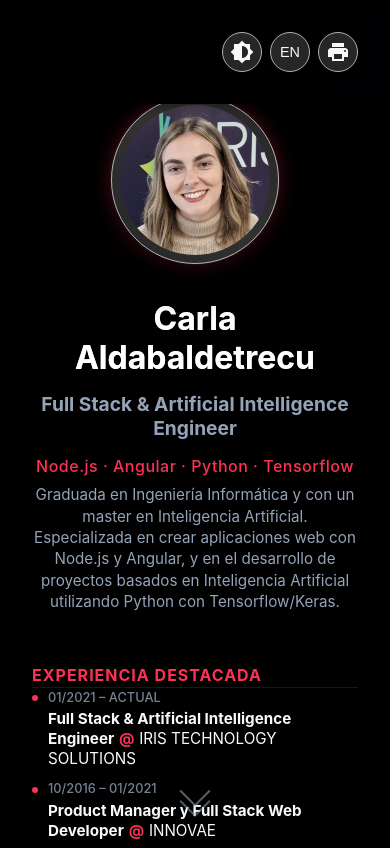
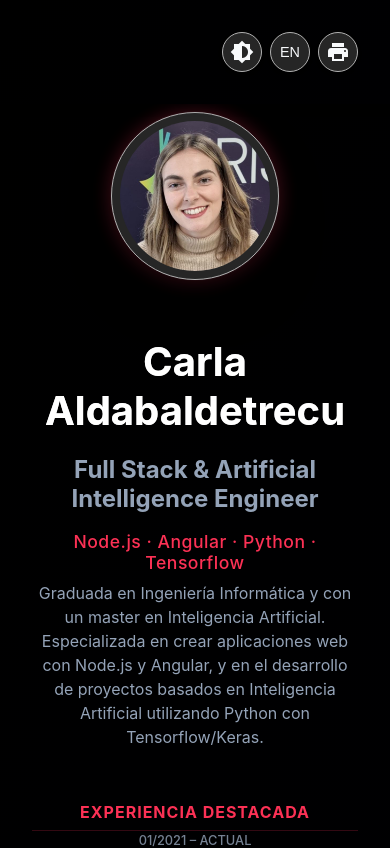
Before and after one commit to carlaAL/cv, an Angular app: page / in a window 390 px wide. Shown: the top 848 px of the page. Built offline with nearby package versions, Linux system fonts and the light colour scheme.

Commit message:
final touches

```diff
--- a/src/app/sections/certifications/certifications.scss
+++ b/src/app/sections/certifications/certifications.scss
@@ -136,7 +136,7 @@
       padding-left: 0 !important;
 
       .timeline-item {
-        margin-bottom: 1rem !important;
+        margin-bottom: 0.5rem !important;
         padding: 0 !important;
 
         &::before {
--- a/src/app/sections/education/education.scss
+++ b/src/app/sections/education/education.scss
@@ -136,7 +136,7 @@
       padding-left: 0 !important;
 
       .timeline-item {
-        margin-bottom: 1rem !important;
+        margin-bottom: 0.5rem !important;
         padding: 0 !important;
 
         &::before {
--- a/src/app/sections/experience/experience.scss
+++ b/src/app/sections/experience/experience.scss
@@ -1,10 +1,18 @@
 :host {
   display: block;
   background: #323232;
+
+  @media print {
+    background: none !important;
+  }
 }
 
 :host-context(body.light) {
   background: #f0f9ff;
+
+  @media print {
+    background: none !important;
+  }
 }
 
 .experience {
@@ -147,7 +155,7 @@
       padding-left: 0 !important;
 
       .timeline-item {
-        margin-bottom: 1rem !important;
+        margin-bottom: 0.5rem !important;
         padding: 0 !important;
 
         &::before {
--- a/src/app/sections/hero/hero.scss
+++ b/src/app/sections/hero/hero.scss
@@ -1,11 +1,12 @@
 .hero {
+  position: relative;
   min-height: 100vh;
   display: flex;
-  align-items: center;
-  justify-content: center;
+  flex-direction: column;
   background: linear-gradient(120deg, #000000, #000002);
   color: white;
-  padding: 2rem;
+  padding: 7rem 2rem;
+  box-sizing: border-box;
 
   .hero-content {
     display: flex;
@@ -13,7 +14,7 @@
     gap: 3rem;
     max-width: 1200px;
     width: 100%;
-    margin: 0 auto;
+    margin: auto;
   }
 
   .hero-text {
@@ -62,7 +63,6 @@
       border-radius: 50%;
       padding: 8px;
       background: var(--surface);
-      backdrop-filter: blur(10px);
       border: 1px solid var(--border);
       box-shadow:
         0 25px 50px -12px rgba(0, 0, 0, 0.5),
@@ -145,29 +145,34 @@
     background: none !important;
     min-height: auto !important;
     height: auto !important;
-    padding: 0 !important;
-    margin-bottom: 1rem !important;
+    padding: 0 0 1rem 0 !important;
+    margin: 0 0 0.5rem 0 !important;
     display: block !important;
     text-align: left !important;
-    border-bottom: 2px solid black;
-    padding-bottom: 1rem !important;
+    border-bottom: 1px solid #ddd;
+
+    .scroll-indicator {
+      display: none !important;
+    }
 
     .hero-content {
       display: flex !important;
       flex-direction: row !important;
       align-items: flex-start;
-      gap: 2rem;
+      gap: 1.5rem;
+      margin: 0 !important;
     }
 
     .hero-image {
       display: block;
-      flex: 0 0 100px;
+      flex: 0 0 80px;
+      margin: 0 !important;
 
       .image-wrapper {
-        width: 100px;
-        height: 100px;
-        border: 1px solid var(--border);
-        padding: 5px;
+        width: 80px;
+        height: 80px;
+        border: none;
+        padding: 0;
         background: none;
         backdrop-filter: none;
         box-shadow: none;
@@ -186,41 +191,59 @@
 
     .hero-text {
       flex: 1;
+      text-align: left;
     }
 
     h1 {
       color: black !important;
-      font-size: 2rem !important;
+      font-size: 1.8rem !important;
       margin: 0 !important;
+      text-align: left !important;
       -webkit-text-fill-color: initial !important;
     }
 
     h2 {
       color: #333 !important;
-      font-size: 1.2rem !important;
-      margin: 0.25rem 0 !important;
+      font-size: 1.1rem !important;
+      margin: 0.1rem 0 !important;
+      text-align: left !important;
       border: none;
     }
 
+    h3.especialization {
+      text-align: left !important;
+      margin-bottom: 0.5rem !important;
+      font-size: 0.95rem !important;
+      color: #444 !important;
+    }
+
     .summary-text {
-      color: #666 !important;
+      color: #222 !important;
       font-size: 0.9rem !important;
-      margin-bottom: 1rem !important;
+      line-height: 1.3 !important;
+      margin-bottom: 0.5rem !important;
+      text-align: left !important;
+      page-break-after: avoid !important;
+      break-after: avoid !important;
     }
 
     .hero-highlights {
-        margin-top: 1rem !important;
+      margin-top: 0.5rem !important;
       gap: 1rem !important;
+      display: flex !important;
+      flex-direction: row !important;
 
       h4 {
-          font-size: 0.9rem !important;
-          margin-bottom: 0.3rem !important;
+        font-size: 0.85rem !important;
+        margin-bottom: 0.2rem !important;
         color: black !important;
-          border-bottom: 1px solid #ccc !important;
+        border-bottom: 1px solid #eee !important;
+        text-align: left !important;
       }
 
       .highlight-item {
-          margin-bottom: 0.4rem !important;
+        margin-bottom: 0.2rem !important;
+        text-align: left !important;
 
         .period {
           font-size: 0.7rem !important;
@@ -230,6 +253,7 @@
         .title {
           font-size: 0.8rem !important;
           color: black !important;
+          line-height: 1.2 !important;
 
           .at { color: #555 !important; }
         }
@@ -245,7 +269,7 @@
 
     @media (max-width: 768px) {
       grid-template-columns: 1fr;
-      gap: 1.5rem;
+      gap: 0.5rem;
       margin-top: 1.5rem;
     }
 
@@ -305,73 +329,6 @@
     }
   }
 
-  @media (max-width: 992px) {
-    padding-top: 6rem;
-
-    .hero-content {
-      flex-direction: column;
-      text-align: center;
-      gap: 1.5rem;
-      align-items: center;
-    }
-
-    .hero-text {
-      text-align: center;
-
-      h1 {
-        font-size: 2rem;
-        margin-bottom: 0.2rem;
-        text-align: center;
-      }
-      h2 {
-        font-size: 1.2rem;
-        margin-bottom: 0.2rem;
-        text-align: center;
-      }
-      h3.especialization {
-        font-size: 1rem;
-        margin-bottom: 0.5rem;
-        text-align: center;
-      }
-      .summary-text {
-        color: var(--text-secondary);
-        font-size: 0.95rem;
-        line-height: 1.4;
-        text-align: center;
-      }
-
-      .hero-highlights {
-        margin-top: 2rem;
-        display: flex;
-        flex-direction: column;
-        gap: 1.5rem;
-      }
-    }
-
-    .hero-image {
-      display: flex;
-      justify-content: center;
-      width: 100%;
-      margin-bottom: -1rem;
-    }
-
-    .image-wrapper {
-      width: 120px;
-      height: 120px;
-      margin: 0 auto;
-      animation: none !important;
-      transform: none !important;
-
-      &:hover {
-        transform: none !important;
-      }
-    }
-  }
-
-  .print-only-links {
-    display: none;
-  }
-
   .scroll-indicator {
     position: absolute;
     bottom: 2rem;
@@ -402,6 +359,93 @@
         margin-top: -10px;
       }
     }
+  }
+
+  @media (max-width: 992px) {
+    .hero-content {
+      flex-direction: column;
+      text-align: center;
+      gap: 1.5rem;
+      align-items: center;
+    }
+
+    .hero-text {
+      text-align: center;
+      width: 100%;
+
+      h1 {
+        font-size: 2.5rem;
+        margin-bottom: 0.2rem;
+        text-align: center;
+      }
+      h2 {
+        font-size: 1.5rem;
+        margin-bottom: 0.2rem;
+        text-align: center;
+      }
+      h3.especialization {
+        font-size: 1.1rem;
+        margin-bottom: 0.5rem;
+        text-align: center;
+      }
+      .summary-text {
+        color: var(--text-secondary);
+        font-size: 1rem;
+        line-height: 1.5;
+        text-align: center;
+        max-width: 600px;
+        margin: 0 auto;
+      }
+
+      .hero-highlights {
+        margin-top: 2rem;
+        display: grid;
+        grid-template-columns: 1fr;
+        gap: 1.5rem;
+        width: 100%;
+        max-width: 600px;
+        margin-left: auto;
+        margin-right: auto;
+
+        h4 {
+          text-align: center;
+          padding-bottom: 0.5rem;
+        }
+
+        .highlight-item {
+          text-align: center;
+          padding-left: 0;
+
+          &::before {
+            display: none;
+          }
+        }
+      }
+    }
+
+    .hero-image {
+      display: flex;
+      justify-content: center;
+      width: 100%;
+      margin-bottom: 0;
+    }
+
+    .image-wrapper {
+      width: 150px;
+      height: 150px;
+      margin: 0 auto;
+      animation: none !important;
+      transform: none !important;
+
+      &:hover {
+        transform: none !important;
+      }
+    }
+
+  }
+
+  .print-only-links {
+    display: none;
   }
 
   @keyframes chevron-pulse {
--- a/src/app/sections/projects/projects.scss
+++ b/src/app/sections/projects/projects.scss
@@ -136,7 +136,7 @@
       padding-left: 0 !important;
 
       .timeline-item {
-        margin-bottom: 1rem !important;
+        margin-bottom: 0.5rem !important;
         padding: 0 !important;
 
         &::before {
--- a/src/app/sections/skills/skills.scss
+++ b/src/app/sections/skills/skills.scss
@@ -1,10 +1,18 @@
 :host {
   display: block;
   background: #323232;
+
+  @media print {
+    background: none !important;
+  }
 }
 
 :host-context(body.light) {
   background: #f0f9ff;
+
+  @media print {
+    background: none !important;
+  }
 }
 
 .skills {
@@ -60,10 +68,11 @@
       gap: 0.5rem !important;
 
       .skill-item {
-        border: 1px solid #ccc !important;
-        padding: 0.25rem 0.5rem !important;
+        border: 1px solid #ddd !important;
+        padding: 0.1rem 0.4rem !important;
         background: none !important;
-        color: black !important;
+        color: #333 !important;
+        font-size: 0.8rem !important;
         box-shadow: none !important;
       }
     }
@@ -79,7 +88,6 @@
 
     .skills-grid {
       gap: 0.75rem;
-      justify-content: flex-start;
     }
 
     .skill-item {
--- a/src/styles.scss
+++ b/src/styles.scss
@@ -25,6 +25,10 @@ body.light {
   color: var(--text);
 }
 
+@page {
+  margin: 2cm 1.5cm 1.5cm 1.5cm;
+}
+
 @media print {
   body {
     background: white;
```
Also changed, not shown: src/app/app.scss (+19 -10 lines). Lines whose indentation alone changed are shown as unchanged.
